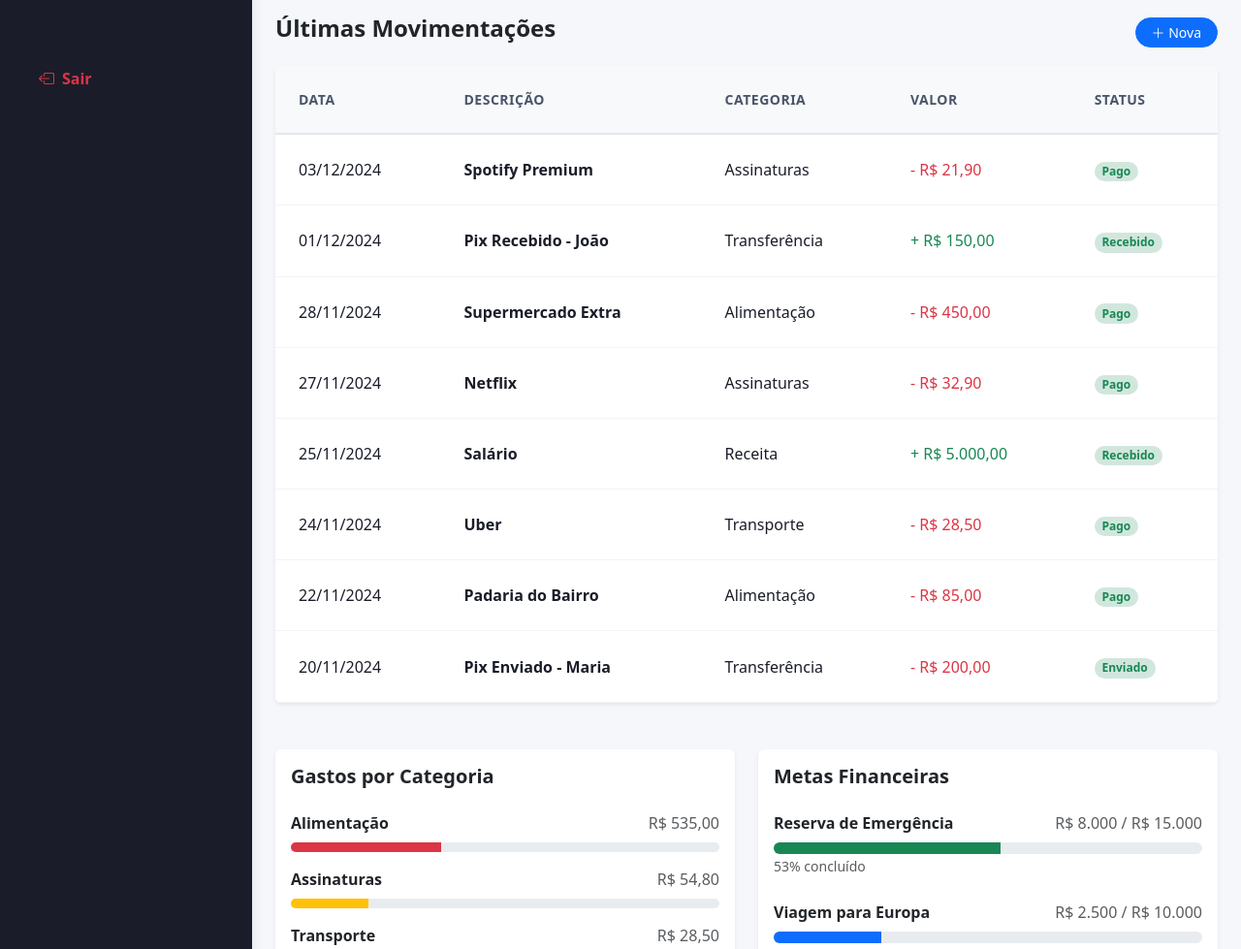
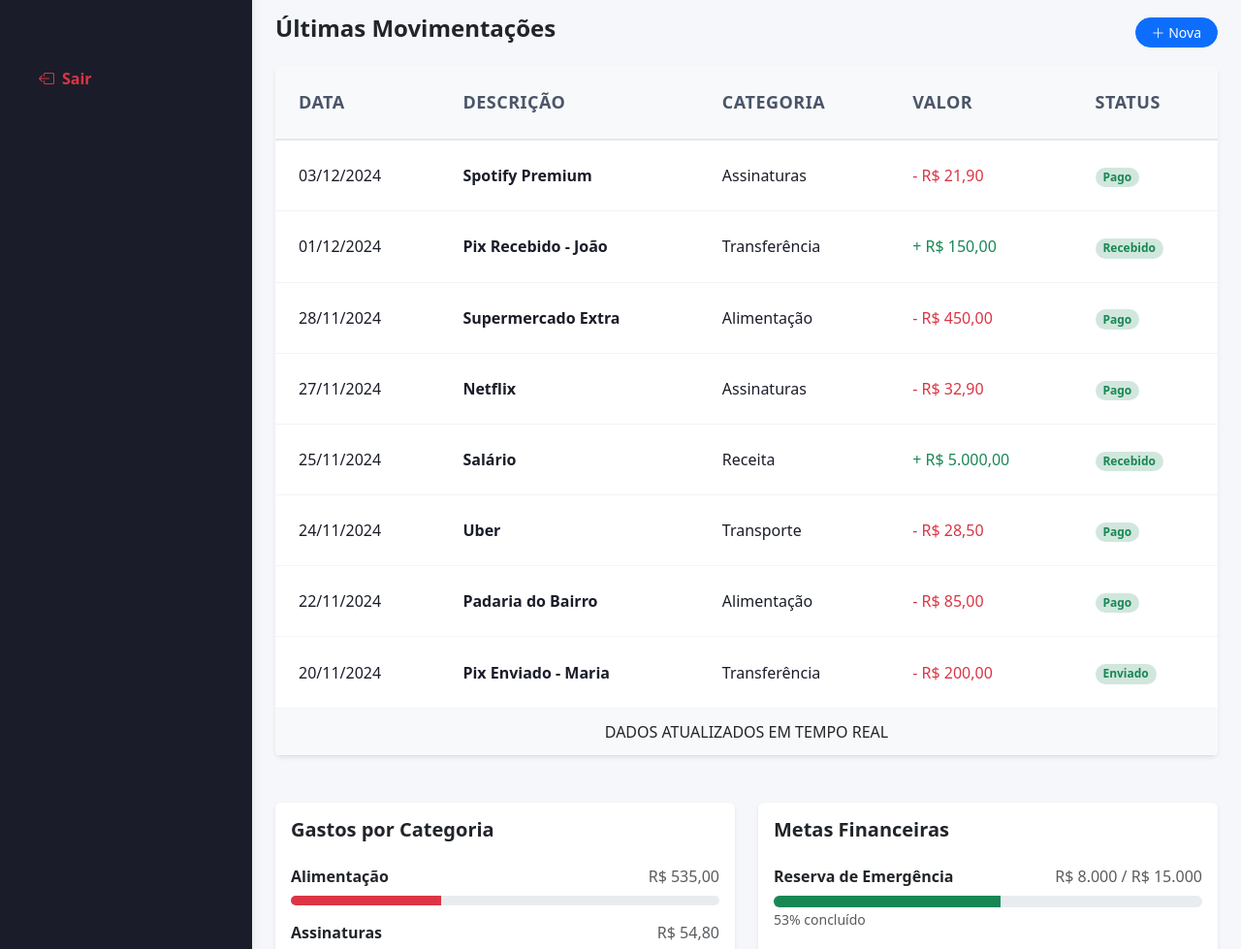
Before and after one commit to GabrielBaldini1998/Fintech, a plain HTML site: page Assets/Pages/index.html in a window 1280 px wide. Shown: the part 403-1382 px from the top of the page at 97% size. Drawn offline with nearby package versions, Linux system fonts and the light colour scheme.

Commit message:
Atualização no Código do Index.HTML

```diff
--- a/Assets/Css/style.css
+++ b/Assets/Css/style.css
@@ -1,6 +1,6 @@
 /* =========================================
-   1. DESIGN SYSTEM - VARIÁVEIS E CONFIGURAÇÕES
-   ========================================= */
+1. DESIGN SYSTEM - VARIÁVEIS E CONFIGURAÇÕES
+========================================= */
 :root {
     /* Paleta Principal - Cores Modernas */
     --primary-color: #4361ee;       /* Azul Fintech */
@@ -288,8 +288,9 @@ body.toggled #sidebar-wrapper {
 .table thead th {
     background-color: var(--bg-hover);
     color: var(--text-secondary);
-    font-weight: 600;
-    font-size: var(--font-size-sm);
+    height: 40px;
+    font-weight: bold;
+    font-size: var(--font-size-lg);
     text-transform: uppercase;
     letter-spacing: 0.5px;
     border-bottom: 2px solid #e5e7eb;
@@ -307,6 +308,11 @@ body.toggled #sidebar-wrapper {
 .table-hover tbody tr:hover {
     background-color: var(--bg-hover);
     transition: background-color var(--transition-fast);
+}
+.table tfoot td {
+    background-color: var(--bg-hover);
+    padding: var(--spacing-sm);
+    text-transform: uppercase;
 }
 
 /* Ícones Pequenos na Tabela */
--- a/Assets/Pages/index.html
+++ b/Assets/Pages/index.html
@@ -61,7 +61,9 @@
                     </div>
                 </div>
 
+            <!--Linha dos status da vida financeira-->
             <div class="row g-4 mb-5">
+                <!-- Box do Saldo-->
                 <div class="col-12 col-md-4">
                     <div class="card card-custom border-0 shadow-sm">
                         <div class="card-body">
@@ -74,7 +76,9 @@
                         </div>
                     </div>
                 </div>
+                <!-- Fim Box do Saldo-->
 
+                <!-- Box do Investimento-->
                 <div class="col-12 col-md-4">
                     <div class="card card-custom border-0 shadow-sm">
                         <div class="card-body">
@@ -87,7 +91,9 @@
                         </div>
                     </div>
                 </div>
+                <!-- Fim box do Investimento-->
 
+                <!-- Box de Despesas-->
                 <div class="col-12 col-md-4">
                     <div class="card card-custom border-0 shadow-sm">
                         <div class="card-body">
@@ -100,8 +106,12 @@
                         </div>
                     </div>
                 </div>
+                <!-- Fim Box de Despesas-->
+
             </div>
+            <!--Fim Linha dos status da vida financeira-->
 
+        <!-- Sessão da tabela -->
         <div class="row">
             <div class="col-12">
                 <div class="d-flex justify-content-between align-items-center mb-3">
@@ -114,8 +124,11 @@
                 <div class="card border-0 shadow-sm overflow-hidden">
                     <div class="card-body p-0">
                         <div class="table-responsive">
+
                             <table class="table table-hover align-middle mb-0">
+                                <!--Inicio da tabela-->
                                 <thead class="table-light text-secondary">
+                                    <!-- Inicio da primeira linha da tabela-->
                                     <tr>
                                         <th class="ps-4">Data</th>
                                         <th>Descrição</th>
@@ -123,8 +136,11 @@
                                         <th>Valor</th>
                                         <th>Status</th>
                                     </tr>
+                                    <!-- Fim da primeira linha da tabela-->
                                 </thead>
+
                                 <tbody>
+                                <!--Inicio dos dados da tabela-->
                                     <tr>
                                         <td class="ps-4">03/12/2024</td>
                                         <td class="fw-bold">Spotify Premium</td>
@@ -181,13 +197,25 @@
                                         <td class="text-danger">- R$ 200,00</td>
                                         <td><span class="badge bg-success-subtle text-success rounded-pill">Enviado</span></td>
                                     </tr>
+                                    <!--Fim dos dados da tabela-->
                                 </tbody>
+
+                                <tfoot>
+                                    <!-- Rodapé da tabela-->
+                                    <tr>
+                                        <td class="text-center fw-light" colspan="5">Dados atualizados em tempo real</td>
+                                    </tr>
+                                    <!-- Fim do Rodapé da tabela-->
+                                </tfoot>
+
+                                <!--final da tabela-->
                             </table>
                         </div>
                     </div>
                 </div>
             </div>
         </div>
+        <!-- Fim da Sessão da tabela -->
 
         <!-- Seção de Gastos por Categoria -->
         <div class="row mt-5">
@@ -297,5 +325,6 @@
 
     <script src="https://cdn.jsdelivr.net/npm/bootstrap@5.3.0/dist/js/bootstrap.bundle.min.js"></script>
     <script src="../Js/sript.js"></script>
+
 </body>
 </html>
```
Lines whose indentation alone changed are shown as unchanged.
